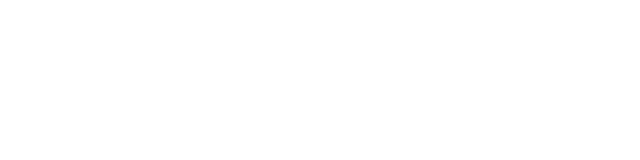
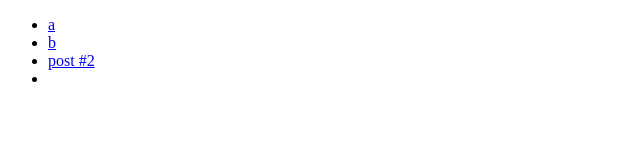
Before and after one commit to NourSammour/biletiniz, a Next.js app: page / in a window 1280 px wide. Shown: the top 160 px of the page, without its empty margins (0-640 px from the left). Built offline with nearby package versions, Linux system fonts and the light colour scheme.

Commit message:
Update index.js

```diff
--- a/pages/index.js
+++ b/pages/index.js
@@ -1 +1,25 @@
-export default () => <div>{process.env.TEST}</div>
+import React from 'react'
+import Link from 'next/link'
+
+export default () => (
+  <ul>
+    <li>
+      <Link href='/b' as='/a'>
+        <a>a</a>
+      </Link>
+    </li>
+    <li>
+      <Link href='/a' as='/b'>
+        <a>b</a>
+      </Link>
+    </li>
+    <li>
+      <Link href={{ pathname: '/posts', query: { id: '2' } }} as='/posts/2'>
+        <a>post #2</a>
+      </Link>
+    </li>
+    <li>
+     <div>{process.env.TEST}</div>
+    </li>
+  </ul>
+)
```
